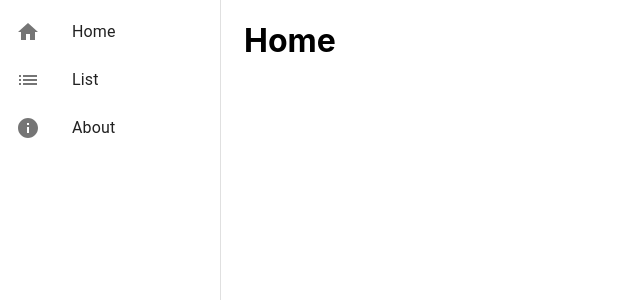
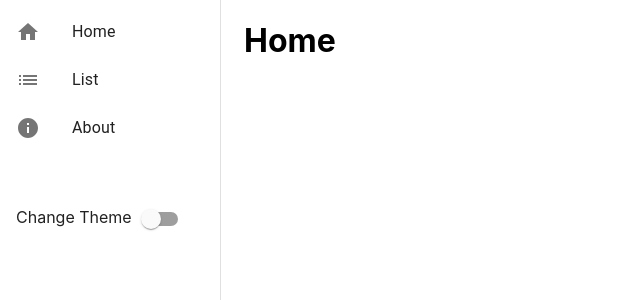
Before and after one commit to gokayay/Cryptocurrency-React-App, a React (Create React App) app: page / in a window 1280 px wide. Shown: the top 300 px of the page, without its empty margins (0-640 px from the left). Built offline with nearby package versions, Linux system fonts and the light colour scheme.

Commit message:
feat(master): theming without background

```diff
--- a/src/App.js
+++ b/src/App.js
@@ -1,23 +1,30 @@
-import React from 'react';
+import React, { useState } from 'react';
 import { makeStyles } from "@material-ui/core/styles"
-
 import {
   BrowserRouter as Router,
   Switch, Route, Link
 } from "react-router-dom";
-
 import {
   Drawer, List, ListItem,
   ListItemIcon, ListItemText,
-  Container,
+  Container
 } from "@material-ui/core";
-
 import HomeIcon from "@material-ui/icons/Home";
 import InfoIcon from '@material-ui/icons/Info';
 import ListIcon from '@material-ui/icons/List';
 import Home from './components/Home';
 import About from './components/About';
 import CryptoList from './components/CryptoList';
+import {
+  orange,
+  lightBlue,
+  deepPurple,
+  deepOrange
+} from "@material-ui/core/colors";
+import { createMuiTheme, ThemeProvider } from "@material-ui/core/styles";
+import {Switch as Toggle} from '@material-ui/core';
+
+
 
 const useStyles = makeStyles((theme) => ({
   drawerPaper: { width: 'inherit' },
@@ -29,7 +36,28 @@ const useStyles = makeStyles((theme) => ({
 
 function App() {
   const classes = useStyles();
+  const [darkState, setDarkState] = useState(false);
+  const palletType = darkState ? "dark" : "light";
+  const mainPrimaryColor = darkState ? orange[500] : lightBlue[500];
+  const mainSecondaryColor = darkState ? deepOrange[900] : deepPurple[500];
+  const darkTheme = createMuiTheme({
+    palette: {
+      type: palletType,
+      primary: {
+        main: mainPrimaryColor
+      },
+      secondary: {
+        main: mainSecondaryColor
+      }
+    }
+  });
+  const handleThemeChange = () => {
+    setDarkState(!darkState);
+  };
+
+
   return (
+  <ThemeProvider theme={darkTheme}>
     <Router>
       <div style={{ display: 'flex' }}>
         <Drawer
@@ -65,6 +93,12 @@ function App() {
               </ListItem>
             </Link>
           </List>
+          <br></br>
+          <br></br>
+          <div style={{'margin-left': '1rem'}}>
+            Change Theme
+          <Toggle checked={darkState} onChange={handleThemeChange} />
+          </div>
         </Drawer>
         <Switch>
           <Route exact path="/">
@@ -85,6 +119,7 @@ function App() {
         </Switch>
       </div>
     </Router>
+  </ThemeProvider>
   );
 }
 
```
